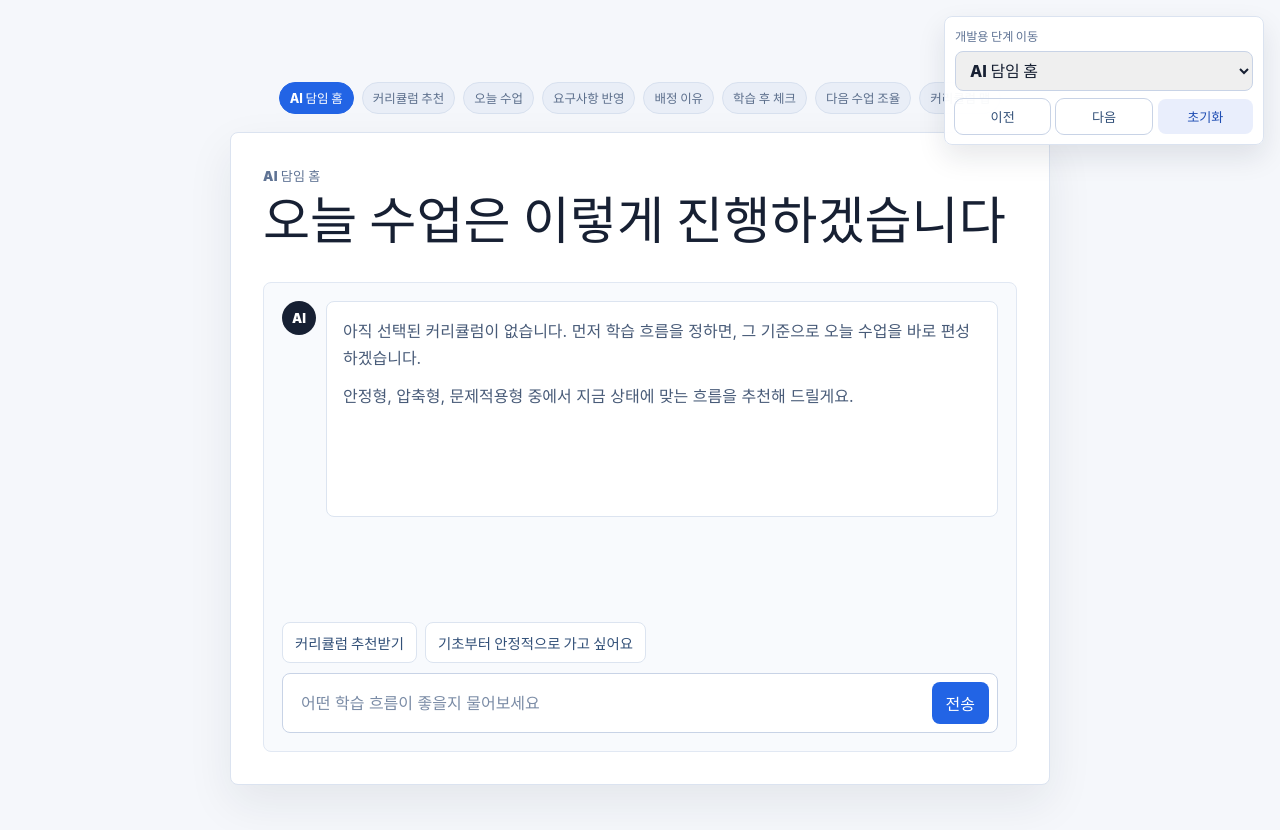
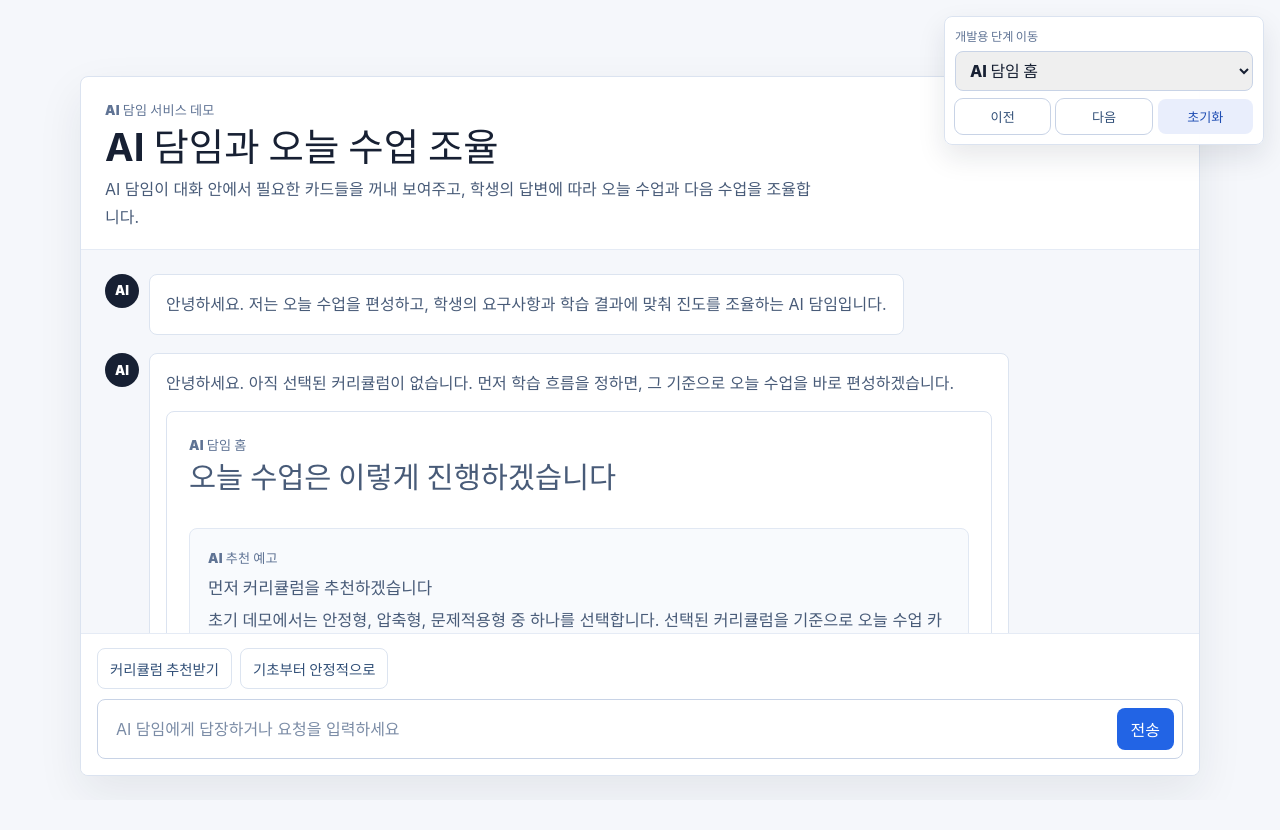
Before and after one commit to BattleMarine/AI_Homeroom_Teacher, a React (Vite) app: page / in a window 1280 px wide. Shown: the top 830 px of the page. After the commit the page ends 800 px from the top, so only its background shows below. Built offline with nearby package versions, Linux system fonts and the light colour scheme.

Commit message:
feat : 채팅형 데모 인터페이스 전환
- AI 담임 답변 안에 단계별 카드를 첨부하는 채팅 앱 구조로 전환

- 우측 상단 개발용 단계 이동 컨트롤을 유지하고 상단 카드 종류 표시는 제거

- 변경된 화면 흐름과 데모 구조 문서를 갱신

```diff
--- a/src/app/App.tsx
+++ b/src/app/App.tsx
@@ -1,4 +1,4 @@
-import { useEffect, useMemo, useState } from "react";
+import { useEffect, useMemo, useState, type ReactNode } from "react";
 import {
   getCurriculumMap,
   getCurriculums,
@@ -344,10 +344,20 @@ export function App() {
     setSelectedCurriculumId(null);
     setStudentRequestKind("default");
     setLearningCheckSubmission(null);
+    setHomeUserMessage("");
+    setHomeDraftMessage("");
     setCurrentDemoStep("intro");
   }
 
   function handleSelectCurriculum(curriculumId: CurriculumId) {
+    const selectedCurriculum = curriculumOptions.find(
+      (curriculum) => curriculum.id === curriculumId,
+    );
+
+    if (selectedCurriculum) {
+      setHomeUserMessage(`${selectedCurriculum.title}으로 시작할게요.`);
+    }
+
     setSelectedCurriculumId(curriculumId);
     setStudentRequestKind("default");
     setLearningCheckSubmission(null);
@@ -355,6 +365,14 @@ export function App() {
   }
 
   function applyStudentRequest(requestKind: StudentRequestKind) {
+    const selectedRequest = studentRequestOptions.find(
+      (requestOption) => requestOption.kind === requestKind,
+    );
+
+    if (selectedRequest) {
+      setHomeUserMessage(selectedRequest.label);
+    }
+
     setStudentRequestKind(requestKind);
     setLearningCheckSubmission(null);
   }
@@ -479,6 +497,203 @@ export function App() {
         skippedItemIds,
       };
     });
+  }
+
+  function getSimulatedUserMessage() {
+    if (homeUserMessage) {
+      return homeUserMessage;
+    }
+
+    switch (currentDemoStep) {
+      case "curriculum":
+        return "커리큘럼을 추천해 주세요.";
+      case "today":
+        return hasSelectedCurriculum
+          ? "오늘 수업을 보여 주세요."
+          : "오늘 수업 예시를 먼저 보고 싶어요.";
+      case "request":
+        return "오늘 상황에 맞춰 수업을 조정해 주세요.";
+      case "reason":
+        return "왜 이렇게 배정됐나요?";
+      case "learning-check":
+        return "수업을 마쳤어요. 결과를 체크할게요.";
+      case "next-session":
+        return "다음 수업은 어떻게 바뀌나요?";
+      case "curriculum-map":
+        return "전체 커리큘럼을 보여 주세요.";
+      case "intro":
+      default:
+        return "";
+    }
+  }
+
+  function getAssistantMessage() {
+    switch (currentDemoStep) {
+      case "curriculum":
+        return "좋습니다. 먼저 학습 흐름을 정해 보겠습니다. 지금 데모에서는 자동 생성 대신 사전 정의된 커리큘럼 중에서 선택합니다.";
+      case "today":
+        return hasSelectedCurriculum
+          ? "선택한 커리큘럼을 기준으로 오늘 수업을 편성했습니다. 아래 카드에서 목표, 시간, 수업 순서를 확인해 주세요."
+          : "아직 커리큘럼을 확정하지 않았기 때문에 안정형 흐름을 기준으로 오늘 수업 예시를 보여드리겠습니다.";
+      case "request":
+        return "오늘 컨디션이나 남은 시간에 맞춰 수업량을 조정할 수 있습니다. 원하는 상황을 선택하면 오늘 수업 카드가 다시 계산됩니다.";
+      case "reason":
+        return "아래에 오늘 수업을 이렇게 배정한 근거를 정리했습니다. AI 담임은 규칙 기반 진도 운영 결과를 학생에게 설명하는 역할을 합니다.";
+      case "learning-check":
+        return "수업 후 체크를 입력해 주세요. 이해도, 집중도, 헷갈린 개념, 확인 문제 결과가 다음 수업 조율의 근거가 됩니다.";
+      case "next-session":
+        return "입력한 학습 결과를 기준으로 다음 수업을 다시 조율했습니다. 보강이 필요한 부분은 앞쪽에 배치했습니다.";
+      case "curriculum-map":
+        return "현재 커리큘럼에서 어디까지 왔는지, 어떤 개념에 보강이 필요한지 한 번에 볼 수 있습니다.";
+      case "intro":
+      default:
+        return hasSelectedCurriculum
+          ? "오늘 수업은 이렇게 진행하겠습니다. 아래 카드에 오늘 수업의 핵심 흐름을 담아 두었습니다."
+          : "안녕하세요. 아직 선택된 커리큘럼이 없습니다. 먼저 학습 흐름을 정하면, 그 기준으로 오늘 수업을 바로 편성하겠습니다.";
+    }
+  }
+
+  function getChatSuggestions() {
+    switch (currentDemoStep) {
+      case "curriculum":
+        return [
+          {
+            label: "안정형으로 시작",
+            message: "안정형 커리큘럼으로 시작할게요.",
+            action: () => handleSelectCurriculum("stable-log"),
+          },
+          {
+            label: "압축형으로 시작",
+            message: "압축형 커리큘럼으로 시작할게요.",
+            action: () => handleSelectCurriculum("compressed-log"),
+          },
+          {
+            label: "문제적용형으로 시작",
+            message: "문제적용형 커리큘럼으로 시작할게요.",
+            action: () => handleSelectCurriculum("practice-log"),
+          },
+        ];
+      case "today":
+        return [
+          {
+            label: "수업 완료하고 체크",
+            message: "수업을 완료하고 체크할게요.",
+            action: () => goToStep("learning-check"),
+          },
+          {
+            label: "오늘 시간이 부족해요",
+            message: "오늘 시간이 부족해요.",
+            action: handleShortTimeRequest,
+          },
+          {
+            label: "배정 이유 보기",
+            message: "왜 이렇게 배정됐나요?",
+            action: () => goToStep("reason"),
+          },
+        ];
+      case "request":
+        return [
+          {
+            label: "조정된 수업 보기",
+            message: "조정된 수업을 보여 주세요.",
+            action: () => goToStep("today"),
+          },
+          {
+            label: "조정 이유 보기",
+            message: "조정 이유를 알려 주세요.",
+            action: () => goToStep("reason"),
+          },
+        ];
+      case "reason":
+        return [
+          {
+            label: "오늘 수업으로 이동",
+            message: "오늘 수업으로 이동할게요.",
+            action: () => goToStep("today"),
+          },
+          {
+            label: "커리큘럼 맵 보기",
+            message: "전체 커리큘럼을 보여 주세요.",
+            action: () => goToStep("curriculum-map"),
+          },
+        ];
+      case "learning-check":
+        return [
+          {
+            label: "다음 수업 조율 보기",
+            message: "다음 수업 조율 결과를 보여 주세요.",
+            action: () => goToStep("next-session"),
+          },
+          {
+            label: "오늘 수업 다시 보기",
+            message: "오늘 수업을 다시 보여 주세요.",
+            action: () => goToStep("today"),
+          },
+        ];
+      case "next-session":
+        return [
+          {
+            label: "커리큘럼 맵 보기",
+            message: "커리큘럼 맵을 보여 주세요.",
+            action: () => goToStep("curriculum-map"),
+          },
+          {
+            label: "오늘 수업 다시 보기",
+            message: "오늘 수업을 다시 보여 주세요.",
+            action: () => goToStep("today"),
+          },
+        ];
+      case "curriculum-map":
+        return [
+          {
+            label: "오늘 수업으로 돌아가기",
+            message: "오늘 수업으로 돌아갈게요.",
+            action: () => goToStep("today"),
+          },
+          {
+            label: "커리큘럼 다시 고르기",
+            message: "커리큘럼을 다시 고르고 싶어요.",
+            action: () => goToStep("curriculum"),
+          },
+        ];
+      case "intro":
+      default:
+        return hasSelectedCurriculum
+          ? [
+              {
+                label: "오늘 수업 시작",
+                message: "오늘 수업 시작할게요.",
+                action: () => goToStep("today"),
+              },
+              {
+                label: "오늘 시간이 부족해요",
+                message: "오늘 시간이 부족해요.",
+                action: handleShortTimeRequest,
+              },
+              {
+                label: "왜 이렇게 배정됐나요?",
+                message: "왜 이렇게 배정됐나요?",
+                action: () => goToStep("reason"),
+              },
+              {
+                label: "전체 커리큘럼 보기",
+                message: "전체 커리큘럼을 보여 주세요.",
+                action: () => goToStep("curriculum-map"),
+              },
+            ]
+          : [
+              {
+                label: "커리큘럼 추천받기",
+                message: "커리큘럼을 추천해 주세요.",
+                action: () => goToStep("curriculum"),
+              },
+              {
+                label: "기초부터 안정적으로",
+                message: "기초부터 안정적으로 가고 싶어요.",
+                action: () => goToStep("curriculum"),
+              },
+            ];
+    }
   }
 
   function renderStepCard() {
@@ -834,161 +1049,51 @@ export function App() {
       case "intro":
       default:
         return (
-          <article className="flow-card flow-card-hero chat-flow-card">
+          <article className="flow-card chat-attachment-overview">
             <CardHeader eyebrow="AI 담임 홈" title="오늘 수업은 이렇게 진행하겠습니다" />
 
-            <section className="chat-home" aria-label="AI 담임 채팅">
-              <div className="chat-window">
-                <div className="chat-message-row chat-message-row-assistant">
-                  <div className="chat-avatar" aria-hidden="true">
-                    AI
+            {hasSelectedCurriculum ? (
+              <section className="session-overview" aria-label="오늘 수업 요약">
+                <div className="status-panel">
+                  <div className="status-label">현재 커리큘럼</div>
+                  <strong>{adjustedStudentState.selectedCurriculumTitle}</strong>
+                  <span>{adjustedStudentState.currentStepTitle} 진행 중</span>
+                  <div
+                    className="progress-track"
+                    aria-label={`진도율 ${progressPercent}%`}
+                  >
+                    <div style={{ width: `${progressPercent}%` }} />
                   </div>
-                  <div className="chat-bubble chat-bubble-assistant">
-                    {hasSelectedCurriculum ? (
-                      <>
-                        <p>
-                          좋아요. 오늘은 <strong>{demoTodaySession.goal}</strong>을
-                          중심으로 진행하겠습니다.
-                        </p>
-                        <p>
-                          예상 시간은 <strong>{demoTodaySession.estimatedMinutes}분</strong>
-                          입니다. 먼저{" "}
-                          <strong>{demoTodaySession.items[0]?.title ?? "핵심 보강"}</strong>
-                          으로 흔들리는 부분을 잡고, 이어서 확인 문제와 다음 개념으로
-                          넘어가겠습니다.
-                        </p>
-                        <p>{demoTodaySession.adjustmentReason}</p>
-                        <div className="chat-status-strip">
-                          <span>{adjustedStudentState.selectedCurriculumTitle}</span>
-                          <span>{adjustedStudentState.currentStepTitle} 진행 중</span>
-                          <span>{progressPercent}% 완료</span>
-                        </div>
-                      </>
-                    ) : (
-                      <>
-                        <p>
-                          아직 선택된 커리큘럼이 없습니다. 먼저 학습 흐름을 정하면, 그
-                          기준으로 오늘 수업을 바로 편성하겠습니다.
-                        </p>
-                        <p>
-                          안정형, 압축형, 문제적용형 중에서 지금 상태에 맞는 흐름을
-                          추천해 드릴게요.
-                        </p>
-                      </>
-                    )}
-                  </div>
+                  <span>
+                    {adjustedStudentState.completedStepCount}/
+                    {adjustedStudentState.totalStepCount}단계 완료
+                  </span>
                 </div>
 
-                {homeUserMessage ? (
-                  <div className="chat-message-row chat-message-row-user">
-                    <div className="chat-bubble chat-bubble-user">{homeUserMessage}</div>
-                  </div>
-                ) : null}
-              </div>
-
-              <form
-                className="chat-composer"
-                onSubmit={(event) => {
-                  event.preventDefault();
-                  handleHomeMessageSubmit(homeDraftMessage);
-                }}
-              >
-                <div className="chat-example-actions" aria-label="예시 답변">
-                  {hasSelectedCurriculum ? (
-                    <>
-                      <button
-                        type="button"
-                        className="chat-suggestion"
-                        onClick={() =>
-                          handleHomeQuickReply("오늘 수업 시작할게요.", () =>
-                            goToStep("today"),
-                          )
-                        }
-                      >
-                        오늘 수업 시작할게요
-                      </button>
-                      <button
-                        type="button"
-                        className="chat-suggestion"
-                        onClick={() =>
-                          handleHomeQuickReply("오늘 시간이 부족해요.", handleShortTimeRequest)
-                        }
-                      >
-                        오늘 시간이 부족해요
-                      </button>
-                      <button
-                        type="button"
-                        className="chat-suggestion"
-                        onClick={() =>
-                          handleHomeQuickReply("왜 이렇게 배정됐나요?", () =>
-                            goToStep("reason"),
-                          )
-                        }
-                      >
-                        왜 이렇게 배정됐나요?
-                      </button>
-                      <button
-                        type="button"
-                        className="chat-suggestion"
-                        onClick={() =>
-                          handleHomeQuickReply("전체 커리큘럼을 보여 주세요.", () =>
-                            goToStep("curriculum-map"),
-                          )
-                        }
-                      >
-                        전체 커리큘럼 보기
-                      </button>
-                    </>
-                  ) : (
-                    <>
-                      <button
-                        type="button"
-                        className="chat-suggestion"
-                        onClick={() =>
-                          handleHomeQuickReply("커리큘럼을 추천해 주세요.", () =>
-                            goToStep("curriculum"),
-                          )
-                        }
-                      >
-                        커리큘럼 추천받기
-                      </button>
-                      <button
-                        type="button"
-                        className="chat-suggestion"
-                        onClick={() =>
-                          handleHomeQuickReply("기초부터 안정적으로 가고 싶어요.", () =>
-                            goToStep("curriculum"),
-                          )
-                        }
-                      >
-                        기초부터 안정적으로 가고 싶어요
-                      </button>
-                    </>
-                  )}
+                <div className="preview-panel">
+                  <span className="eyebrow">오늘 목표</span>
+                  <h3>{demoTodaySession.goal}</h3>
+                  <p>{demoTodaySession.teacherComment}</p>
+                  <p>{demoTodaySession.adjustmentReason}</p>
                 </div>
-
-                <div className="chat-input-row">
-                  <input
-                    type="text"
-                    value={homeDraftMessage}
-                    onChange={(event) => setHomeDraftMessage(event.target.value)}
-                    placeholder={
-                      hasSelectedCurriculum
-                        ? "오늘 수업에 대해 답장해 주세요"
-                        : "어떤 학습 흐름이 좋을지 물어보세요"
-                    }
-                  />
-                  <button type="submit">전송</button>
-                </div>
-              </form>
-            </section>
+              </section>
+            ) : (
+              <section className="preview-panel">
+                <span className="eyebrow">AI 추천 예고</span>
+                <h3>먼저 커리큘럼을 추천하겠습니다</h3>
+                <p>
+                  초기 데모에서는 안정형, 압축형, 문제적용형 중 하나를 선택합니다.
+                  선택된 커리큘럼을 기준으로 오늘 수업 카드가 생성됩니다.
+                </p>
+              </section>
+            )}
           </article>
         );
     }
   }
 
   return (
-    <main className="app-shell">
+    <main className="app-shell chat-app-shell">
       <DevStepControl
         currentStep={currentDemoStep}
         onNext={goToNextStep}
@@ -997,9 +1102,70 @@ export function App() {
         onStepChange={goToStep}
       />
 
-      <section className="step-demo-shell" aria-label="AI 담임 스텝형 데모">
-        <StepProgress currentStep={currentDemoStep} />
-        {renderStepCard()}
+      <section className="chat-app" aria-label="AI 담임 채팅형 데모">
+        <header className="chat-app-header">
+          <div>
+            <span className="eyebrow">AI 담임 서비스 데모</span>
+            <h1>AI 담임과 오늘 수업 조율</h1>
+            <p>
+              AI 담임이 대화 안에서 필요한 카드들을 꺼내 보여주고, 학생의 답변에 따라
+              오늘 수업과 다음 수업을 조율합니다.
+            </p>
+          </div>
+        </header>
+
+        <div className="chat-thread" aria-live="polite">
+          <ChatMessage role="assistant">
+            <p>
+              안녕하세요. 저는 오늘 수업을 편성하고, 학생의 요구사항과 학습 결과에
+              맞춰 진도를 조율하는 AI 담임입니다.
+            </p>
+          </ChatMessage>
+
+          {getSimulatedUserMessage() ? (
+            <ChatMessage role="user">
+              <p>{getSimulatedUserMessage()}</p>
+            </ChatMessage>
+          ) : null}
+
+          <ChatMessage role="assistant">
+            <p>{getAssistantMessage()}</p>
+            <div className="chat-card-slot">{renderStepCard()}</div>
+          </ChatMessage>
+        </div>
+
+        <form
+          className="chat-app-composer"
+          onSubmit={(event) => {
+            event.preventDefault();
+            handleHomeMessageSubmit(homeDraftMessage);
+          }}
+        >
+          <div className="chat-example-actions" aria-label="예시 답변">
+            {getChatSuggestions().map((suggestion) => (
+              <button
+                type="button"
+                className="chat-suggestion"
+                key={suggestion.label}
+                onClick={() =>
+                  handleHomeQuickReply(suggestion.message, suggestion.action)
+                }
+              >
+                {suggestion.label}
+              </button>
+            ))}
+          </div>
+
+          <div className="chat-input-row">
+            <input
+              type="text"
+              value={homeDraftMessage}
+              onChange={(event) => setHomeDraftMessage(event.target.value)}
+              placeholder="AI 담임에게 답장하거나 요청을 입력하세요"
+            />
+            <button type="submit">전송</button>
+          </div>
+        </form>
       </section>
     </main>
   );
@@ -1025,6 +1191,37 @@ function CardHeader({
       </div>
       {aside ? <strong>{aside}</strong> : null}
     </header>
+  );
+}
+
+function ChatMessage({
+  role,
+  children,
+}: {
+  role: "assistant" | "user";
+  children: ReactNode;
+}) {
+  const isAssistant = role === "assistant";
+
+  return (
+    <div
+      className={`chat-thread-row ${
+        isAssistant ? "chat-thread-row-assistant" : "chat-thread-row-user"
+      }`}
+    >
+      {isAssistant ? (
+        <div className="chat-avatar" aria-hidden="true">
+          AI
+        </div>
+      ) : null}
+      <div
+        className={`chat-thread-bubble ${
+          isAssistant ? "chat-thread-bubble-assistant" : "chat-thread-bubble-user"
+        }`}
+      >
+        {children}
+      </div>
+    </div>
   );
 }
 
@@ -1068,22 +1265,6 @@ function DevStepControl({
         </button>
       </div>
     </aside>
-  );
-}
-
-function StepProgress({ currentStep }: { currentStep: DemoStep }) {
-  return (
-    <nav className="step-progress" aria-label="데모 진행 단계">
-      {demoStepOptions.map((option) => (
-        <span
-          className={`step-pill ${option.step === currentStep ? "step-pill-current" : ""}`}
-          title={option.description}
-          key={option.step}
-        >
-          {option.label}
-        </span>
-      ))}
-    </nav>
   );
 }
 
--- a/src/app/app.css
+++ b/src/app/app.css
@@ -65,6 +65,119 @@ button:hover {
   padding: 82px 16px 48px;
 }
 
+.chat-app-shell {
+  display: grid;
+  padding: 76px 16px 24px;
+}
+
+.chat-app {
+  background: #fff;
+  border: 1px solid #dbe3f0;
+  border-radius: 8px;
+  box-shadow: 0 18px 46px rgba(23, 32, 51, 0.08);
+  display: grid;
+  grid-template-rows: auto minmax(0, 1fr) auto;
+  margin: 0 auto;
+  max-height: calc(100vh - 100px);
+  min-height: calc(100vh - 100px);
+  overflow: hidden;
+  width: min(1120px, 100%);
+}
+
+.chat-app-header {
+  border-bottom: 1px solid #e5ebf5;
+  padding: 22px 24px 18px;
+}
+
+.chat-app-header h1 {
+  font-size: clamp(1.8rem, 3vw, 2.6rem);
+  margin-bottom: 8px;
+}
+
+.chat-app-header p {
+  margin-bottom: 0;
+  max-width: 720px;
+}
+
+.chat-thread {
+  background: #f5f7fb;
+  display: grid;
+  gap: 18px;
+  overflow-y: auto;
+  padding: 24px;
+}
+
+.chat-thread-row {
+  display: flex;
+  gap: 10px;
+}
+
+.chat-thread-row-assistant {
+  justify-content: flex-start;
+}
+
+.chat-thread-row-user {
+  justify-content: flex-end;
+}
+
+.chat-thread-bubble {
+  border-radius: 8px;
+  max-width: min(860px, 100%);
+  padding: 16px;
+}
+
+.chat-thread-bubble p {
+  margin-bottom: 0;
+}
+
+.chat-thread-bubble-assistant {
+  background: #fff;
+  border: 1px solid #dce4f0;
+  color: #485b78;
+}
+
+.chat-thread-bubble-user {
+  background: #2264e5;
+  color: #fff;
+  font-weight: 800;
+}
+
+.chat-card-slot {
+  margin-top: 14px;
+}
+
+.chat-card-slot .flow-card {
+  box-shadow: none;
+  gap: 18px;
+  padding: 22px;
+  width: 100%;
+}
+
+.chat-card-slot .flow-card-wide,
+.chat-card-slot .flow-card-hero {
+  width: 100%;
+}
+
+.chat-card-slot .flow-card-header h1 {
+  font-size: clamp(1.45rem, 2.3vw, 2rem);
+}
+
+.chat-card-slot .request-card-list {
+  grid-template-columns: repeat(2, minmax(0, 1fr));
+}
+
+.chat-card-slot .curriculum-card-list {
+  grid-template-columns: repeat(3, minmax(0, 1fr));
+}
+
+.chat-app-composer {
+  background: #fff;
+  border-top: 1px solid #e5ebf5;
+  display: grid;
+  gap: 10px;
+  padding: 14px 16px 16px;
+}
+
 .step-demo-shell {
   align-items: center;
   display: grid;
@@ -116,30 +229,6 @@ button:hover {
 .dev-step-control button {
   font-size: 0.82rem;
   padding: 8px 10px;
-}
-
-.step-progress {
-  display: flex;
-  flex-wrap: wrap;
-  gap: 8px;
-  justify-content: center;
-  max-width: 980px;
-}
-
-.step-pill {
-  background: #e9eef7;
-  border: 1px solid #d8e1ef;
-  border-radius: 999px;
-  color: #5c6f8c;
-  font-size: 0.78rem;
-  font-weight: 800;
-  padding: 6px 10px;
-}
-
-.step-pill-current {
-  background: #2264e5;
-  border-color: #2264e5;
-  color: #fff;
 }
 
 .flow-card {
@@ -836,6 +925,15 @@ p {
     padding-top: 138px;
   }
 
+  .chat-app-shell {
+    padding-top: 138px;
+  }
+
+  .chat-app {
+    max-height: calc(100vh - 158px);
+    min-height: calc(100vh - 158px);
+  }
+
   .flow-card-header,
   .session-overview,
   .check-layout,
@@ -865,6 +963,31 @@ p {
 @media (max-width: 640px) {
   .app-shell {
     padding: 148px 10px 32px;
+  }
+
+  .chat-app-shell {
+    padding: 148px 10px 16px;
+  }
+
+  .chat-app {
+    max-height: none;
+    min-height: calc(100vh - 164px);
+  }
+
+  .chat-app-header,
+  .chat-thread,
+  .chat-app-composer {
+    padding-left: 14px;
+    padding-right: 14px;
+  }
+
+  .chat-card-slot .flow-card {
+    padding: 16px;
+  }
+
+  .chat-card-slot .curriculum-card-list,
+  .chat-card-slot .request-card-list {
+    grid-template-columns: 1fr;
   }
 
   .flow-card {
@@ -910,11 +1033,6 @@ p {
     grid-template-columns: 1fr;
   }
 
-  .step-progress {
-    justify-content: flex-start;
-    width: 100%;
-  }
-
   .dev-step-control {
     left: 10px;
     right: 10px;
```
Also changed, not shown: 6 other files (tests, documents, lock files or other folders).
